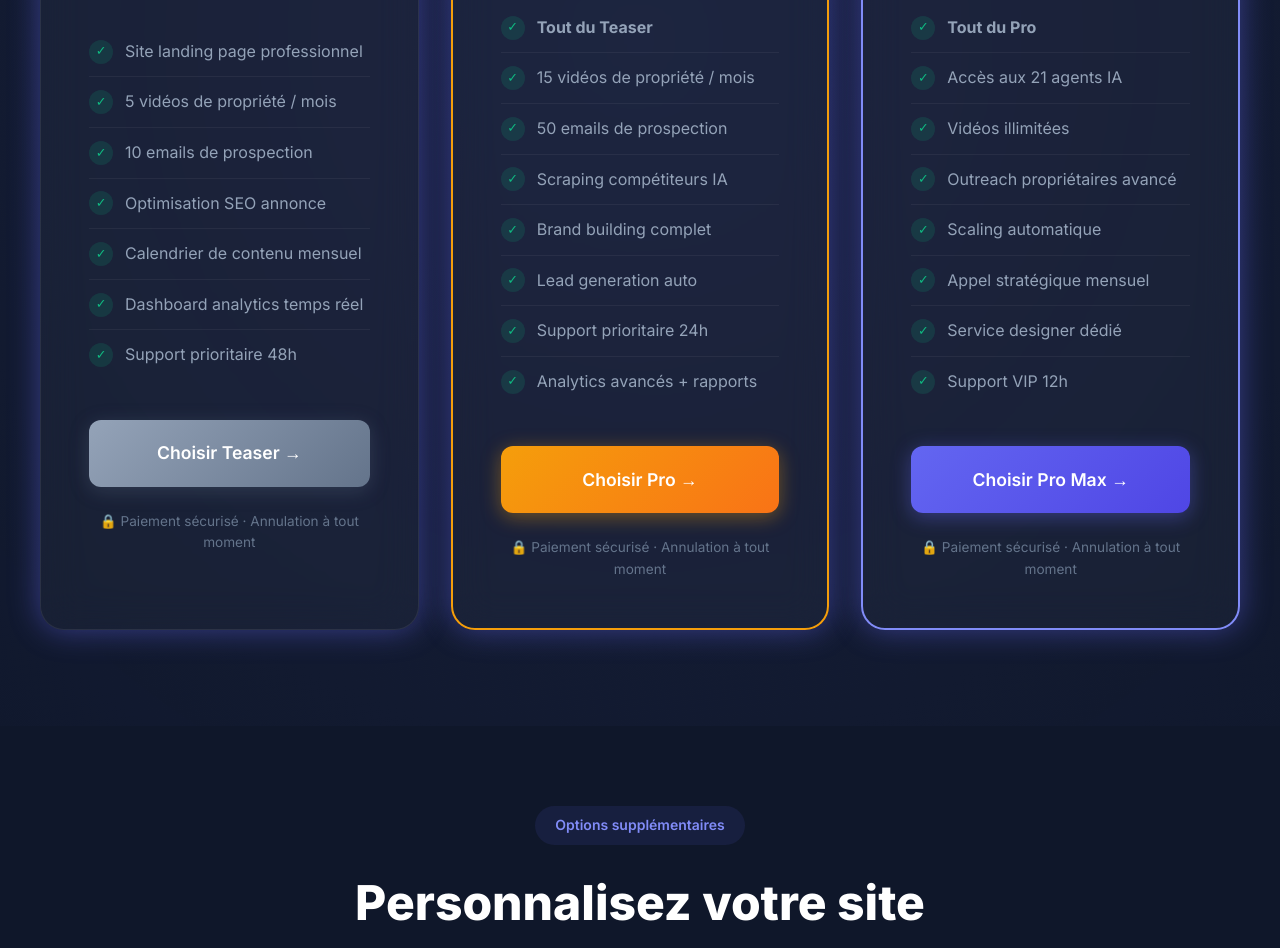
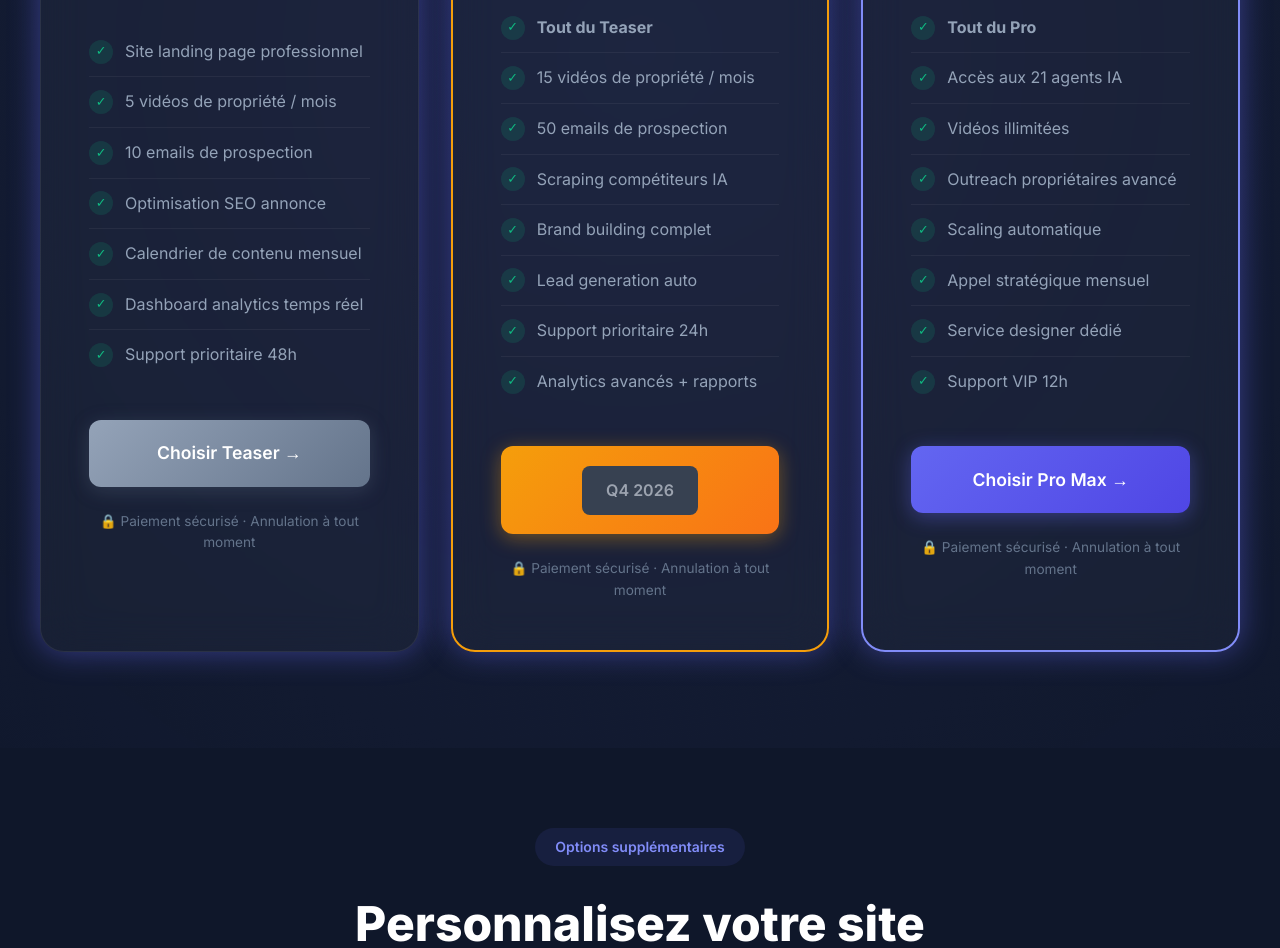
Before and after one commit to CS268/code-agency, a plain HTML site: page index.html in a window 1280 px wide. Shown: the part 2731-3679 px from the top of the page. Drawn offline with Linux system fonts and the light colour scheme.

Commit message:
Disable Pro and Pro Max payment buttons - Teaser only

```diff
--- a/index.html
+++ b/index.html
@@ -1488,7 +1488,7 @@
                         <li><span class="feature-check">✓</span><span>Analytics avancés + rapports</span></li>
                     </ul>
                     <a href="https://buy.stripe.com/28EeV69Nu9a1bfT4ejbV601" class="btn btn-primary offer-cta" target="_blank" style="background: linear-gradient(135deg, var(--accent), #f97316); box-shadow: 0 4px 20px rgba(245,158,11,0.4);">
-                        Choisir Pro →
+                        <span style="display:block; text-align:center; padding:12px 24px; background:#374151; color:#9ca3af; border-radius:8px; font-size:16px; cursor:not-allowed;">Q4 2026</span>
                     </a>
                     <div class="offer-guarantee">
                         <span>🔒</span> Paiement sécurisé · Annulation à tout moment
```
